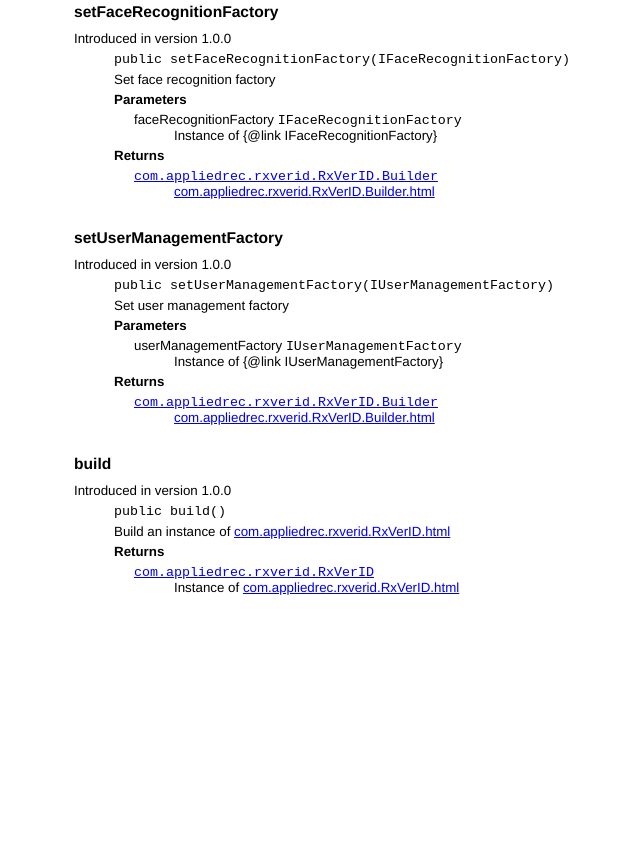
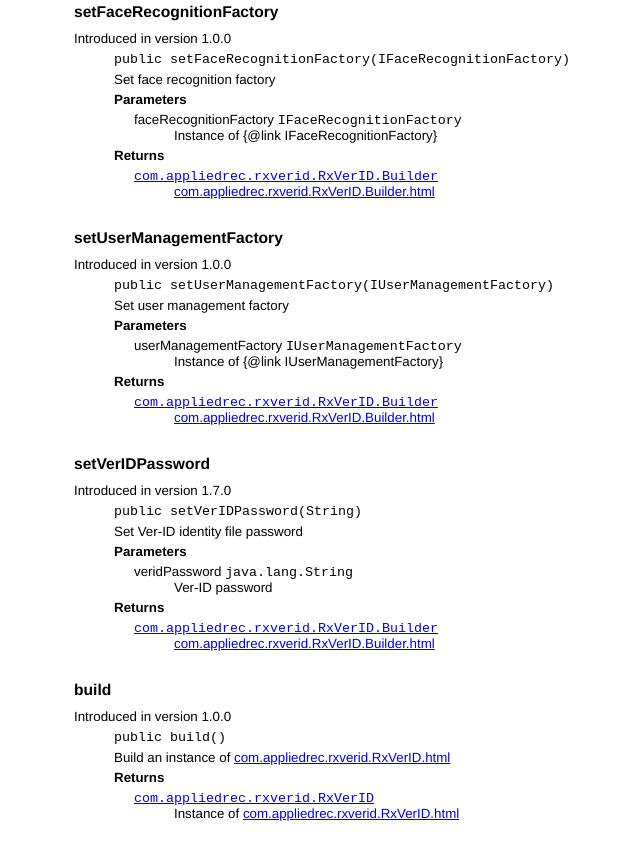
Before and after one commit to AppliedRecognition/Rx-Ver-ID-Android, a plain HTML site: page docs/com.appliedrec.rxverid.RxVerID.Builder.html in a window 1280 px wide. Shown: the part 806-1665 px from the top of the page, without its empty margins (246-886 px from the left). Before the commit the page ends 1441 px from the top, so only its background shows below. Drawn offline with Linux system fonts and the light colour scheme.

Commit message:
Updated documentation

```diff
--- a/docs/com.appliedrec.rxverid.RxVerID.Builder.html
+++ b/docs/com.appliedrec.rxverid.RxVerID.Builder.html
@@ -87,6 +87,22 @@
 </dl>
 
 </dd>
+<dt><h3><a name="setVerIDPassword(String)">setVerIDPassword</a></h3><p>Introduced in version 1.7.0</p></dt>
+<dd>
+<code>public setVerIDPassword(String)</code>
+<p>Set Ver-ID identity file password</p>
+<h4>Parameters</h4>
+<dl>
+<dt>veridPassword <code>java.lang.String</code></dt>
+<dd>Ver-ID password</dd>
+</dl>
+<h4>Returns</h4>
+<dl>
+<dt><code><a href="com.appliedrec.rxverid.RxVerID.Builder.html">com.appliedrec.rxverid.RxVerID.Builder</a></code></dt>
+<dd><a href="com.appliedrec.rxverid.RxVerID.Builder.html">com.appliedrec.rxverid.RxVerID.Builder.html</a></dd>
+</dl>
+
+</dd>
 <dt><h3><a name="build()">build</a></h3><p>Introduced in version 1.0.0</p></dt>
 <dd>
 <code>public build()</code>
```
